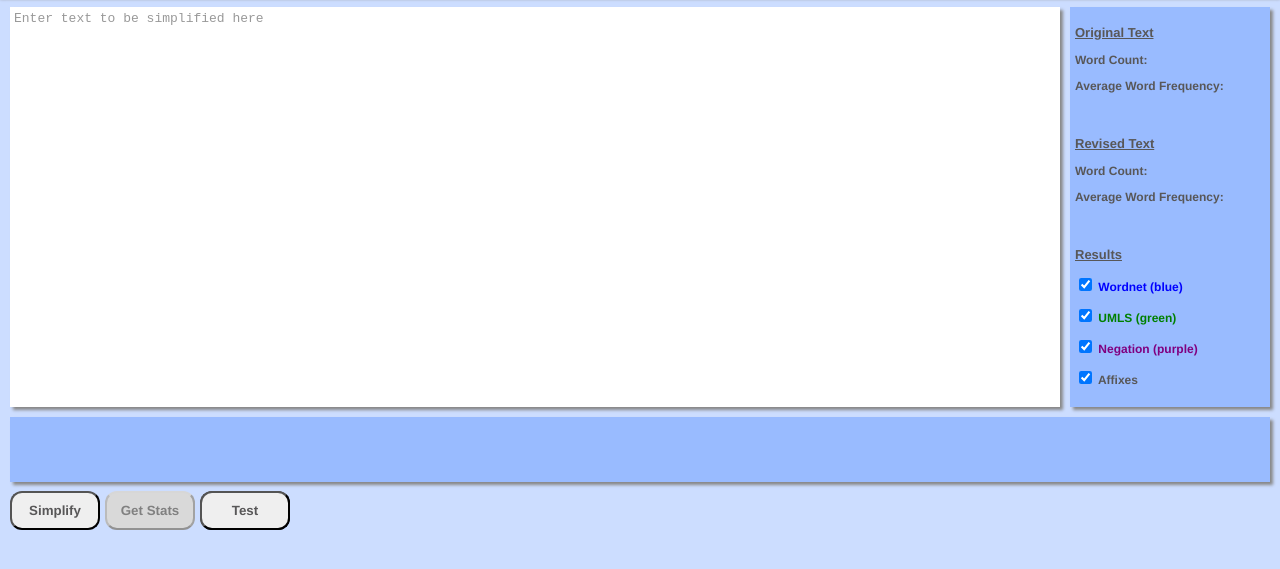
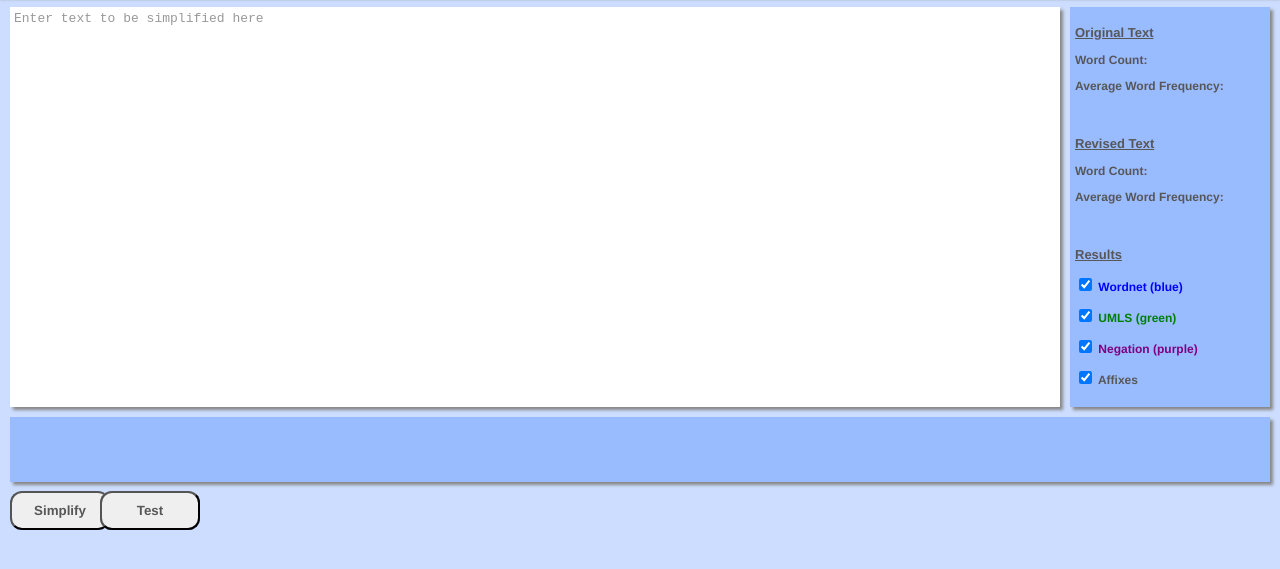
Before and after one commit to akshaybhardwaj1/MedicalTextSimplification, a plain HTML site: page index.html in a window 1280 px wide. Shown: the part 49-618 px from the top of the page. Drawn offline with nearby package versions, Linux system fonts and the light colour scheme.

Commit message:
commit 5

```diff
--- a/simpleStyle.css
+++ b/simpleStyle.css
@@ -30,7 +30,7 @@ button {
         display: inline-block;
         padding: 10px;
 	top:540px;
-	width: 90px;
+	width: 100px;
 	border-radius: 12px;
 	outline:none;
 	font-size: 32;
@@ -44,15 +44,15 @@ button.simplify {
 }
 
 button.statistics {
-	left: 105px;
+	left: 100px;
 }
 
 button.clear {
-	left: 200px;
+	left: 100px;
 }
 
 button.test {
-	left: 200px;
+	left: 100px;
 }
 
 button.disabled {
```
